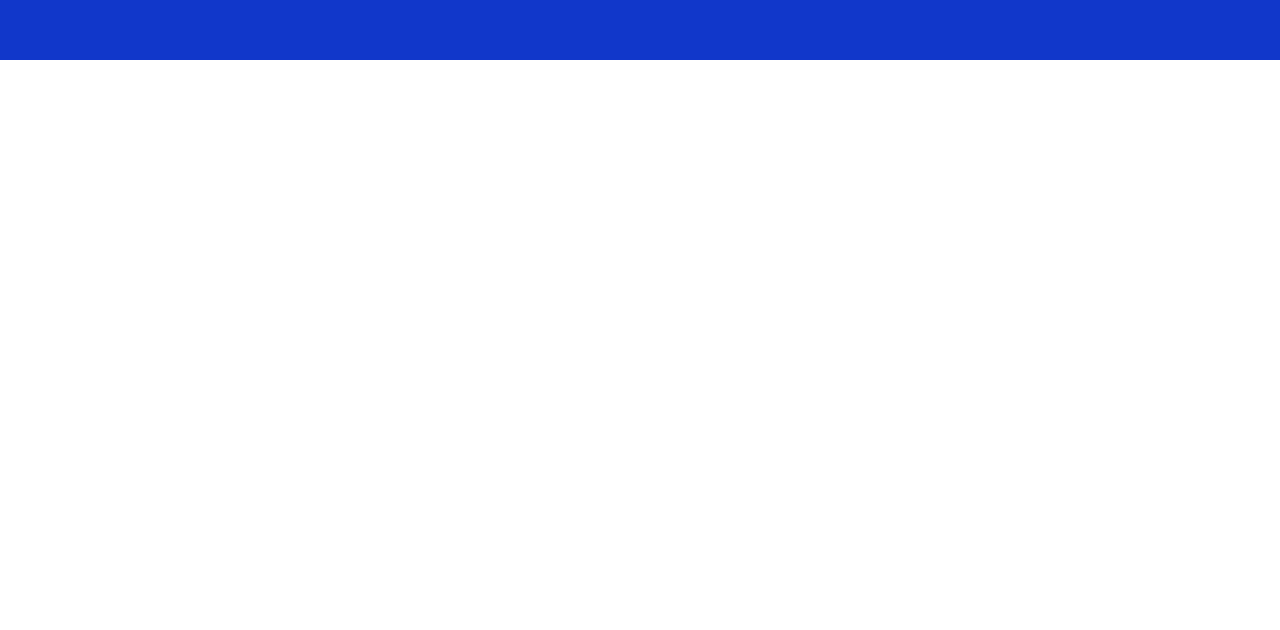
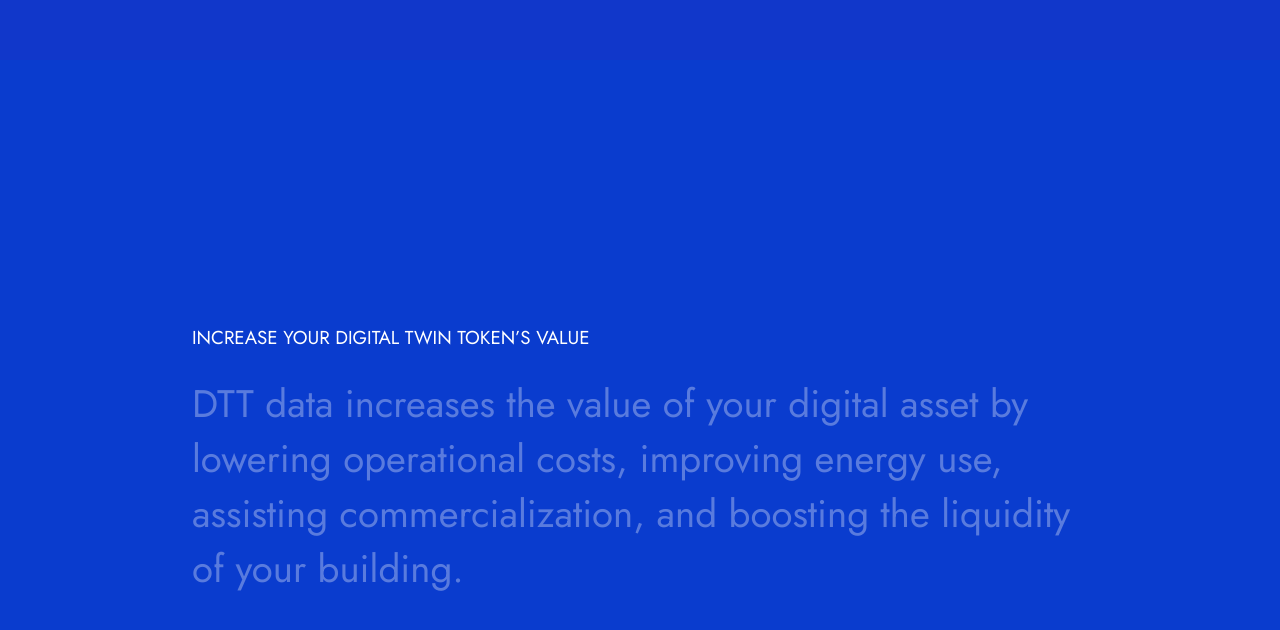
Before and after one commit to Abhias2405/webanimations, a plain HTML site: page index.html in a window 1280 px wide. Shown: the part 3940-4570 px from the top of the page. Before the commit the page ends 4000 px from the top, so only its background shows below. Drawn offline with Linux system fonts and the light colour scheme.

Commit message:
add page 6

```diff
--- a/index.html
+++ b/index.html
@@ -48,6 +48,11 @@
         <div id="page5">
             <canvas></canvas>
         </div>
+        <div id="page6">
+            <h3>INCREASE YOUR DIGITAL TWIN TOKEN’S VALUE</h3>
+            <h1>DTT data increases the value of your digital asset by lowering operational costs, improving energy use,
+                assisting commercialization, and boosting the liquidity of your building.</h1>
+        </div>
     </div>
     <script src="script.js"></script>
 </body>
--- a/style.css
+++ b/style.css
@@ -177,3 +177,22 @@ body {
     flex-direction: column;
     font-family: a;
 }
+#page6>h3{
+    margin-left: 15vw;
+    font-weight: 100;
+    color: #fff;
+    margin-bottom: 2vw;
+}
+#page6>h1{
+    margin-left: 15vw;
+    font-size: 3vw;
+    width: 70%;
+    font-weight: 100;
+    color: #ffffff53;
+}
+#page7{
+    position: relative;
+    height: 100vh;
+    width: 100vw;
+    background-color: #0a3cce;
+}
```
